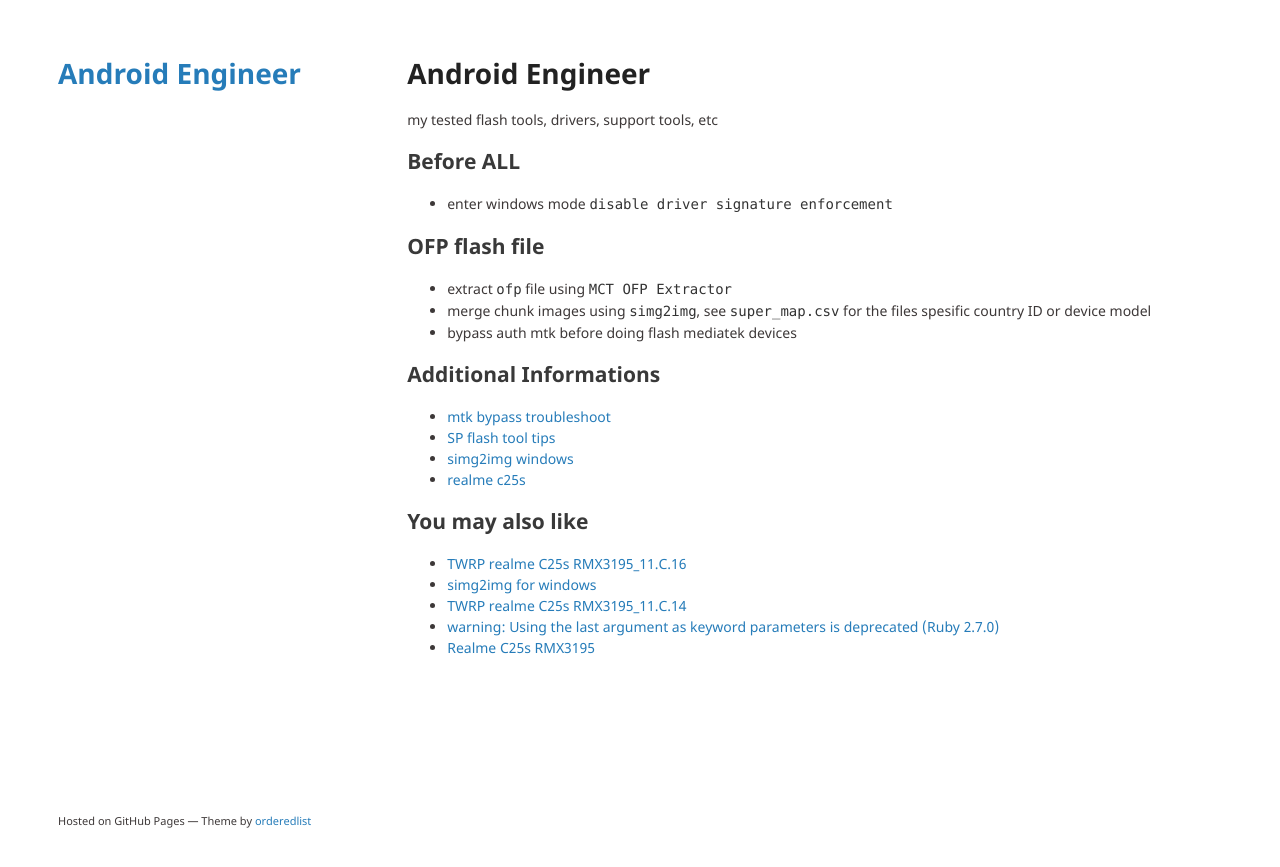
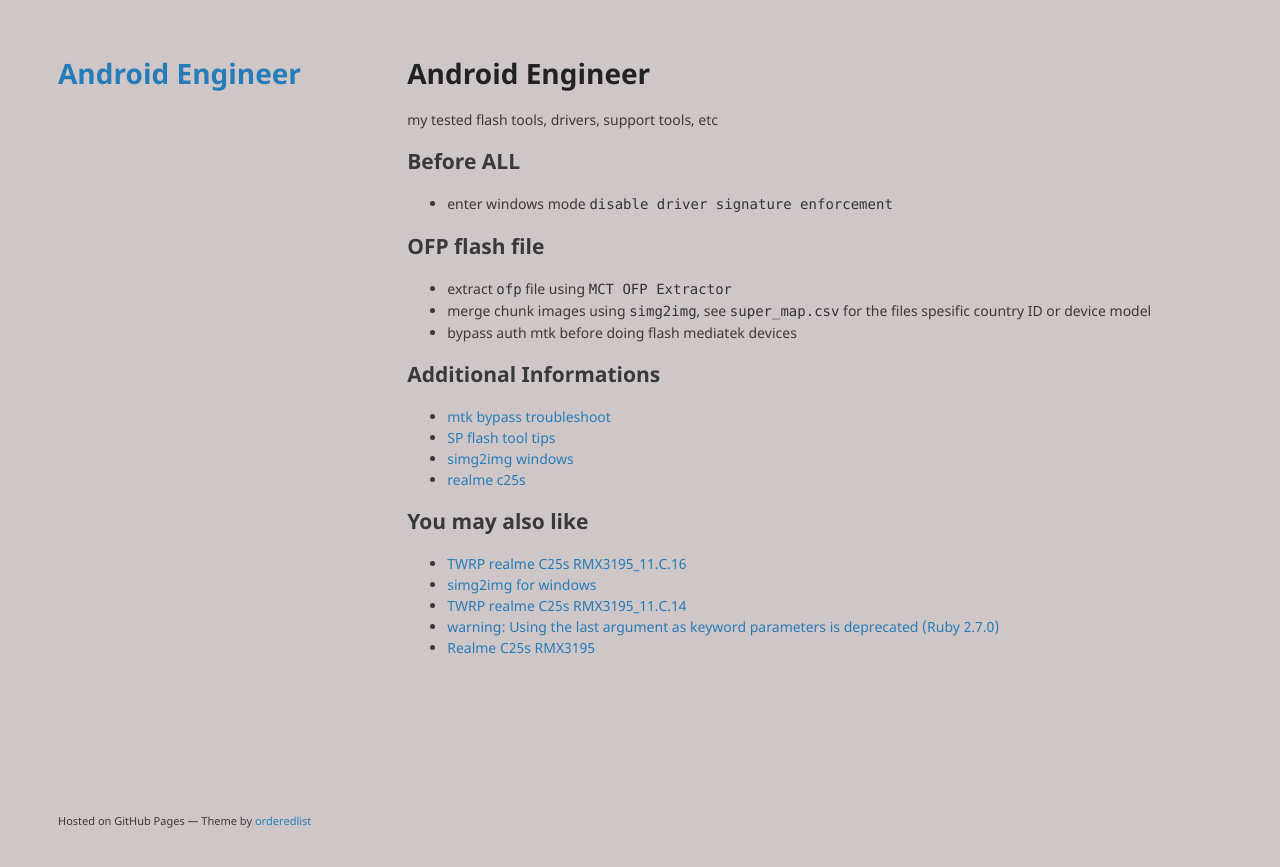
Before and after one commit to dimaslanjaka/android-engineer, a Jekyll site: the page built from readme.md, in a window 1280 px wide. Shown: the top 867 px of the page. Built offline with Jekyll 4.4.1, drawn with Linux system fonts in a browser that asks for light colours; our own code applies the rules of GitHub Pages for plain Markdown files; Markdown is read by kramdown in place of the engine named in the settings; comment, search, counter and statistics services are not loaded.

Commit message:
change background color

```diff
--- a/_sass/jekyll-theme-minimal.scss
+++ b/_sass/jekyll-theme-minimal.scss
@@ -2,7 +2,7 @@
 @import "./rouge-github.scss";
 
 body {
-	background-color: #fff;
+	background-color: #cfc7c7;
 	padding: 50px;
 	font: 14px/1.5 "Noto Sans", "Helvetica Neue", Helvetica, Arial, sans-serif;
 	color: #3d3838;
```
